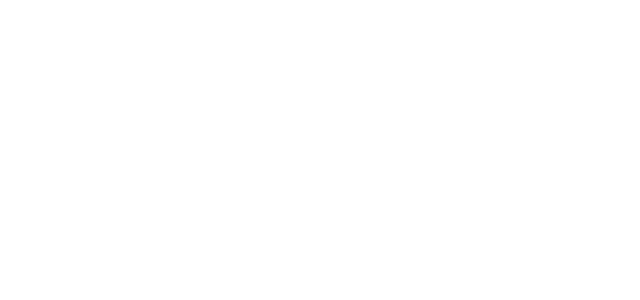
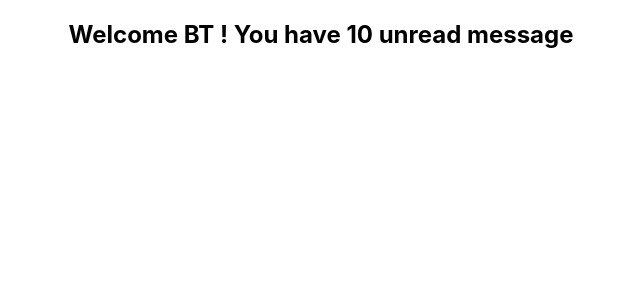
Before and after one commit to bcthakre/react_typescript, a React (Create React App) app: page / in a window 1280 px wide. Shown: the top 300 px of the page, without its empty margins (319-959 px from the left). Built offline with nearby package versions, Linux system fonts and the light colour scheme.

Commit message:
Added greet to app.jsx

```diff
--- a/src/App.tsx
+++ b/src/App.tsx
@@ -1,8 +1,10 @@
 import './App.css';
+import { Greet } from './components/Greet';
 
 function App() {
   return (
     <div className="App">
+      <Greet />
     </div>
   );
 }
```
